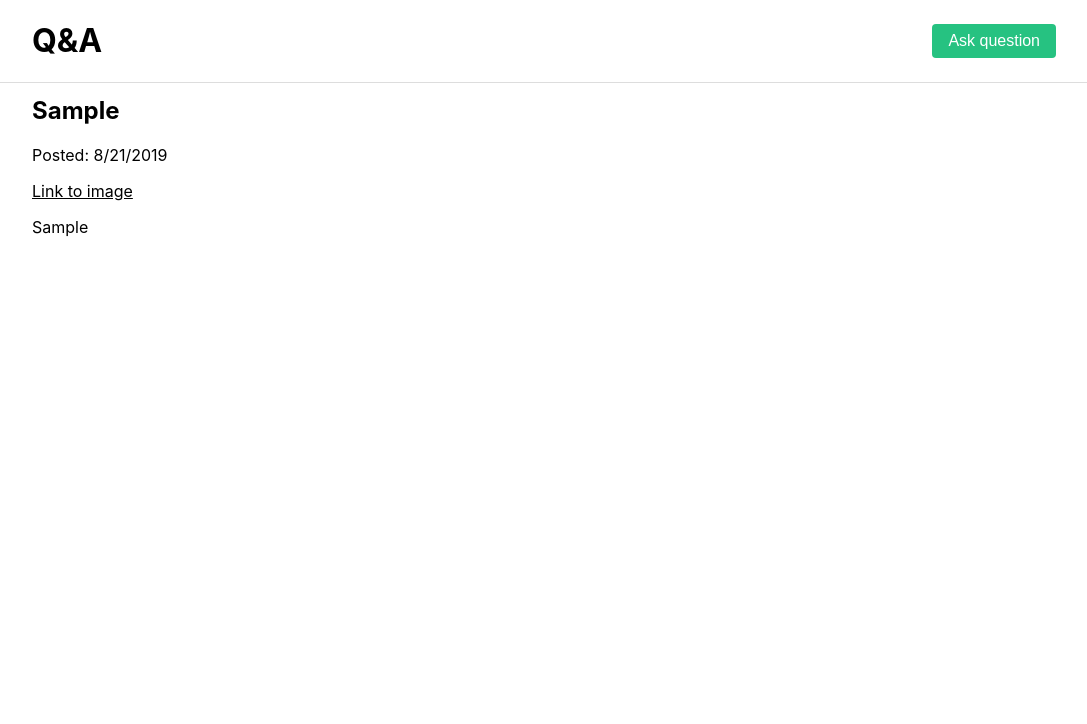
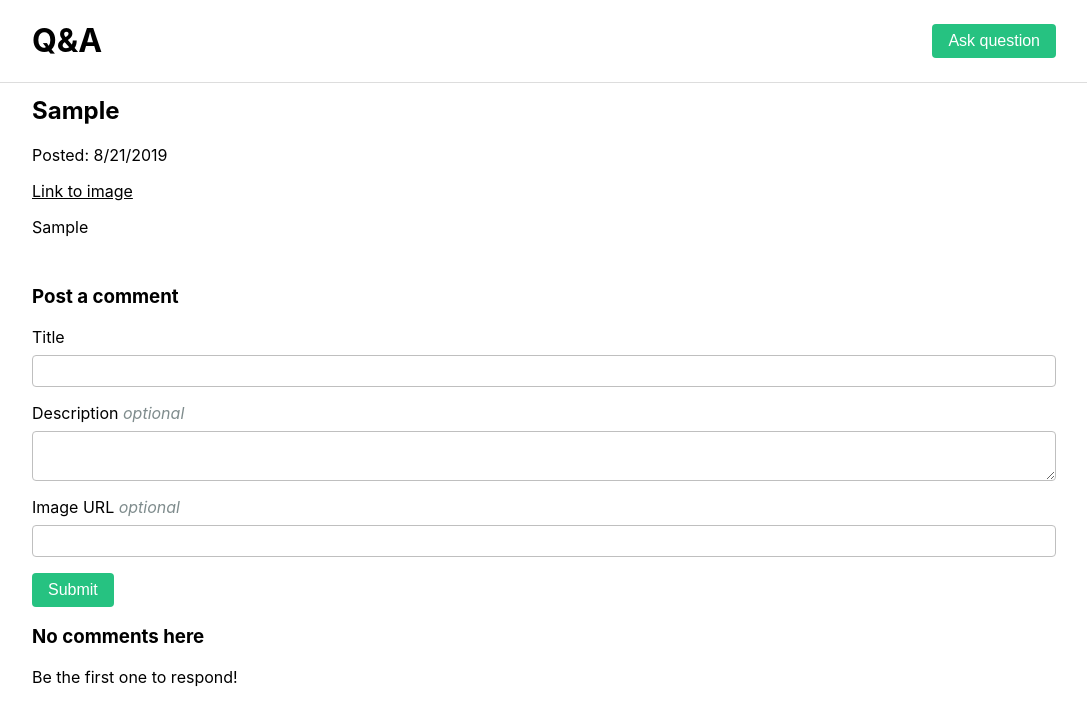
Before and after one commit to a-uz/q-a, a React (Create React App) app: page /questions/new in a window 1280 px wide. Both pictures are taken after typing "Sample", "Sample", "https://example.com" into the empty fields and a click on the button "Submit". Shown: the top 724 px of the page, without its empty margins (96-1183 px from the left). Built offline with nearby package versions, Linux system fonts and the light colour scheme.

Commit message:
Add comments section to Question page

```diff
--- /dev/null
+++ b/src/components/Comments.js
@@ -0,0 +1,69 @@
+import React from 'react';
+import formatDistanceNow from 'date-fns/formatDistanceToNow';
+
+import Form from './Form';
+
+import { getComments, saveComment } from '../storage';
+
+import '../styles/Comments.css';
+
+function Comments({ questionId }) {
+  const [comments, setComments] = React.useState([]);
+  const [loading, setLoading] = React.useState(true);
+
+  React.useEffect(() => {
+    let ignore = false;
+
+    const fetchData = async () => {
+      const commentsFromStorage = await getComments(Number(questionId));
+
+      if (!ignore) {
+        setComments(commentsFromStorage);
+        setLoading(false);
+      }
+    };
+
+    fetchData();
+
+    return () => {
+      ignore = true;
+    };
+  }, [questionId, loading]);
+
+  async function onSaveComment(title, description, imageURL) {
+    await saveComment(questionId, title, description, imageURL);
+    // Reload comments
+    setLoading(true);
+  }
+
+  return (
+    <div className="comments">
+      <h3>Post a comment</h3>
+      <Form onSubmitCallback={onSaveComment} />
+      {!loading && comments.length === 0 ? (
+        <>
+          <h3>No comments here</h3>
+          <p>Be the first one to respond!</p>
+        </>
+      ) : (
+        <>
+          <h3>Comments</h3>
+          {comments.map(({ id, title, created, description, imageURL }) => (
+            <div key={id} className="comment">
+              <b>{title}</b>
+              {!!description && <p>{description}</p>}
+              {!!imageURL && (
+                <a href={imageURL} rel="noopener noreferrer" target="_blank">
+                  Link to image
+                </a>
+              )}
+              <p>{`${formatDistanceNow(new Date(created))} ago`}</p>
+            </div>
+          ))}
+        </>
+      )}
+    </div>
+  );
+}
+
+export default Comments;
--- a/src/components/Question.js
+++ b/src/components/Question.js
@@ -1,6 +1,7 @@
 import React from 'react';
 
 import NotFound from './NotFound';
+import Comments from './Comments';
 
 import { getQuestion } from '../storage';
 
@@ -47,6 +48,7 @@ function Question({ match }) {
         </a>
       )}
       {!!description && <p>{description}</p>}
+      <Comments questionId={id} />
     </div>
   );
 }
--- /dev/null
+++ b/src/styles/Comments.css
@@ -0,0 +1,8 @@
+.comments {
+  margin-top: 3rem;
+}
+
+.comment {
+  margin-bottom: 1rem;
+  border-bottom: 1px solid #f2f1ef;
+}
```
